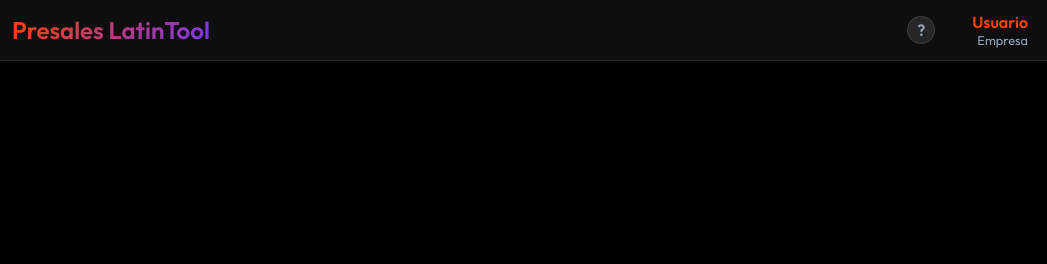
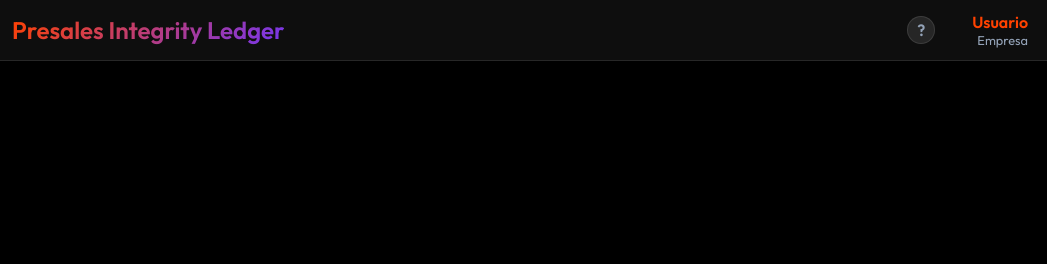
Before and after one commit to luisromerom83/PresalesApp, an Electron app: page index.html in a window 1280 px wide. Shown: the top 264 px of the page, 68-1115 px from the left. Drawn offline with nearby package versions, Linux system fonts and the light colour scheme; no server answers.

Commit message:
Rebrand to Presales Integrity Ledger (v2.2.0)

```diff
--- a/index.html
+++ b/index.html
@@ -4,7 +4,7 @@
 <head>
     <meta charset="UTF-8">
     <meta name="viewport" content="width=device-width, initial-scale=1.0">
-    <title>Presales LatinTool</title>
+    <title>Presales Integrity Ledger</title>
     <link rel="stylesheet" href="style.css">
     <link href="https://fonts.googleapis.com/css2?family=Outfit:wght@300;400;600&display=swap" rel="stylesheet">
     <link rel="icon" type="image/svg+xml" href="assets/logo_shield.svg">
@@ -17,7 +17,7 @@
                 <button id="back-btn" class="back-btn hidden" title="Volver" data-i18n="btn_back"
                     data-i18n-prop="title">&larr;</button>
                 <img src="assets/logo_shield.svg" alt="Logo" class="app-logo">
-                <h1 id="app-title" data-i18n="app_title">Presales LatinTool</h1>
+                <h1 id="app-title" data-i18n="app_title">Presales Integrity Ledger</h1>
             </div>
             <div class="header-right">
                 <div id="update-badge" class="update-badge hidden" title="Nueva actualización disponible"
--- a/main.js
+++ b/main.js
@@ -22,7 +22,7 @@ function createWindow() {
   mainWindow = new BrowserWindow({
     width: 1280,
     height: 800,
-    title: "Presales LatinTool",
+    title: "Presales Integrity Ledger",
     icon: appIcon,
     frame: true, // Standard window frame
     autoHideMenuBar: true,
--- a/translations.js
+++ b/translations.js
@@ -1,7 +1,7 @@
 const translations = {
     es_MX: {
         // App Header
-        app_title: "Presales LatinTool",
+        app_title: "Presales Integrity Ledger",
         update_available: "Nueva actualización disponible",
         help_manual: "Manual de Ayuda",
         user_name: "Usuario",
@@ -281,7 +281,7 @@ const translations = {
     },
     pt_BR: {
         // App Header
-        app_title: "Presales LatinTool",
+        app_title: "Presales Integrity Ledger",
         update_available: "Nova atualização disponível",
         help_manual: "Manual de Ajuda",
         user_name: "Usuário",
@@ -563,7 +563,7 @@ const translations = {
     },
     en_US: {
         // App Header
-        app_title: "Presales LatinTool",
+        app_title: "Presales Integrity Ledger",
         update_available: "New update available",
         help_manual: "Help Manual",
         user_name: "User",
```
Also changed, not shown: package.json (+4 -4 lines).
